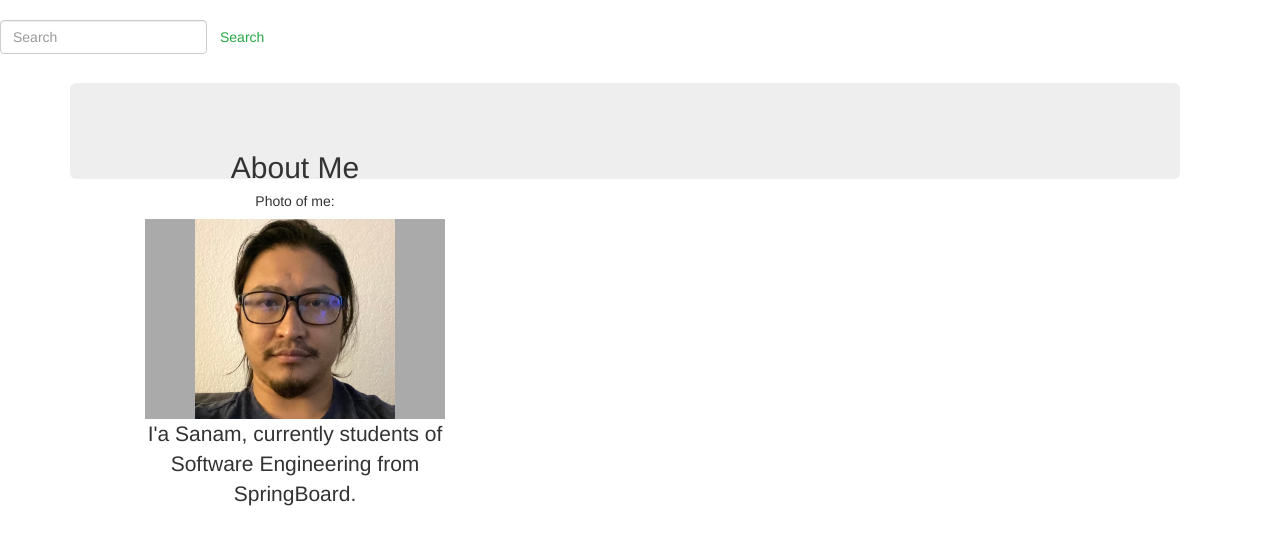
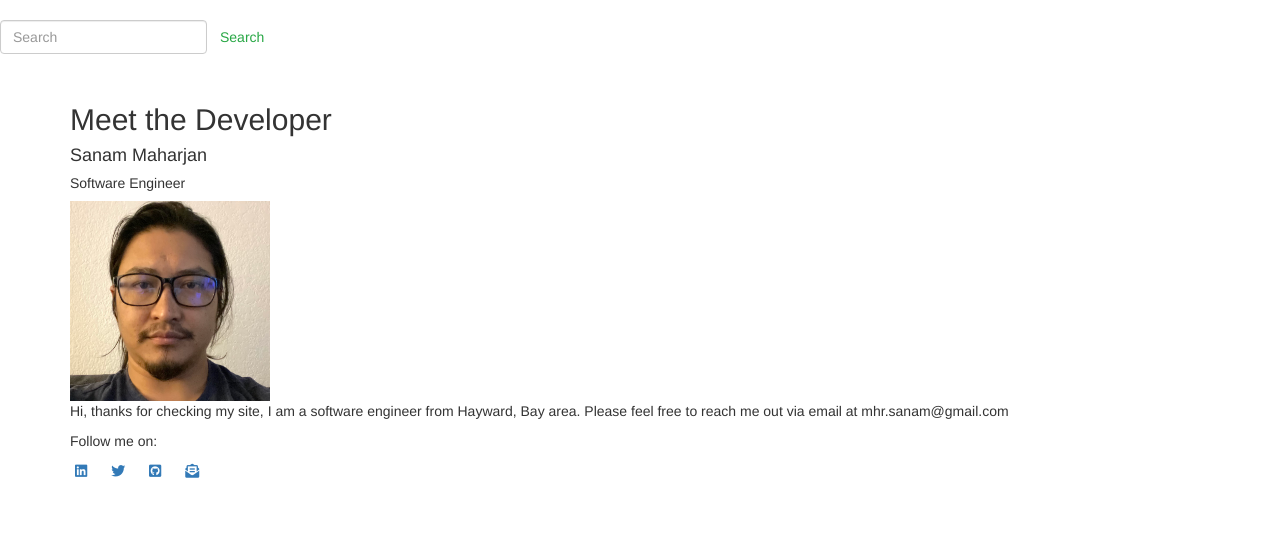
Before and after one commit to sanamcha/Projects-Breaking-News-App, a Flask app: page /sports in a window 1280 px wide. Shown: the part 62-607 px from the top of the page. Run offline with Flask 2, Linux system fonts and the light colour scheme; data that the repository does not hold is empty; parts of the project's set-up code (start-up, migrations or seed data) failed here and were passed over; some libraries are stand-ins or nearby versions.

Commit message:
update base template

```diff
--- a/templates/base.html
+++ b/templates/base.html
@@ -5,14 +5,8 @@
   <meta charset="utf-8">
   <meta name="viewport" content="width=device-width, initial-scale=1">
   <link rel="stylesheet" href="https://maxcdn.bootstrapcdn.com/bootstrap/4.5.2/css/bootstrap.min.css">
+  <link rel="stylesheet" href="https://use.fontawesome.com/releases/v5.3.1/css/all.css">
 
-  <style>
-  .img {
-    height: 200px;
-    background: #aaa;
-
-  }
-  </style>
 </head>
 <body>
 
@@ -92,15 +86,38 @@
     {% block content %}{% endblock %}
 
 
-<div class="jumbotron text-center" style="margin-bottom:0">
-    <div class="col-sm-4">
-        <h2>About Me</h2>
-        <h5>Photo of me:</h5>
-        <div class="img">
+<div>
+    <div>
+        <h2>Meet the Developer</h2>
+        <h4>Sanam Maharjan</h4>
+        <h5>Software Engineer</h5>
+
           <img src="/static/images/sanam.jpg" height="200px" width="200px">
-        </div>
-        <p>I'a Sanam, currently students of Software Engineering from SpringBoard.</p>
 
+        <p>Hi, thanks for checking my site, I am a software engineer from Hayward, Bay area. Please feel free to reach me out via email at mhr.sanam@gmail.com</p>
+
+</div>
+
+<div>
+  <p>Follow me on:</p>
+  <ul class="socials my-1 display-7 list-inline fs-4">
+      <li class="list-inline-item mx-2">
+          <a href="https://www.linkedin.com/in/sanam-maharjan-43945756/" target="_blank" rel="noopener noreferrer"
+              class="link-primary"><i class="fab fa-linkedin"></i></a>
+      </li>
+      <li class="list-inline-item mx-2">
+          <a href="https://twitter.com/san_mhr" target="_blank" rel="noopener noreferrer"
+              class="link-primary"><i class="fab fa-twitter"></i></a>
+      </li>
+      <li class="list-inline-item mx-2">
+          <a href="https://github.com/sanamcha" target="_blank" rel="noopener noreferrer"
+              class="link-primary"><i class="fab fa-github-square"></i></a>
+      </li>
+      <li class="list-inline-item mx-2">
+          <a href="mailto:mhr.sanam@gmail.com" target="_blank" rel="noopener noreferrer"
+              class="link-primary"><i class="fas fa-envelope-open-text"></i></a>
+      </li>
+  </ul>
 </div>
 
 <script src="https://unpkg.com/axios/dist/axios.min.js"></script>
```
